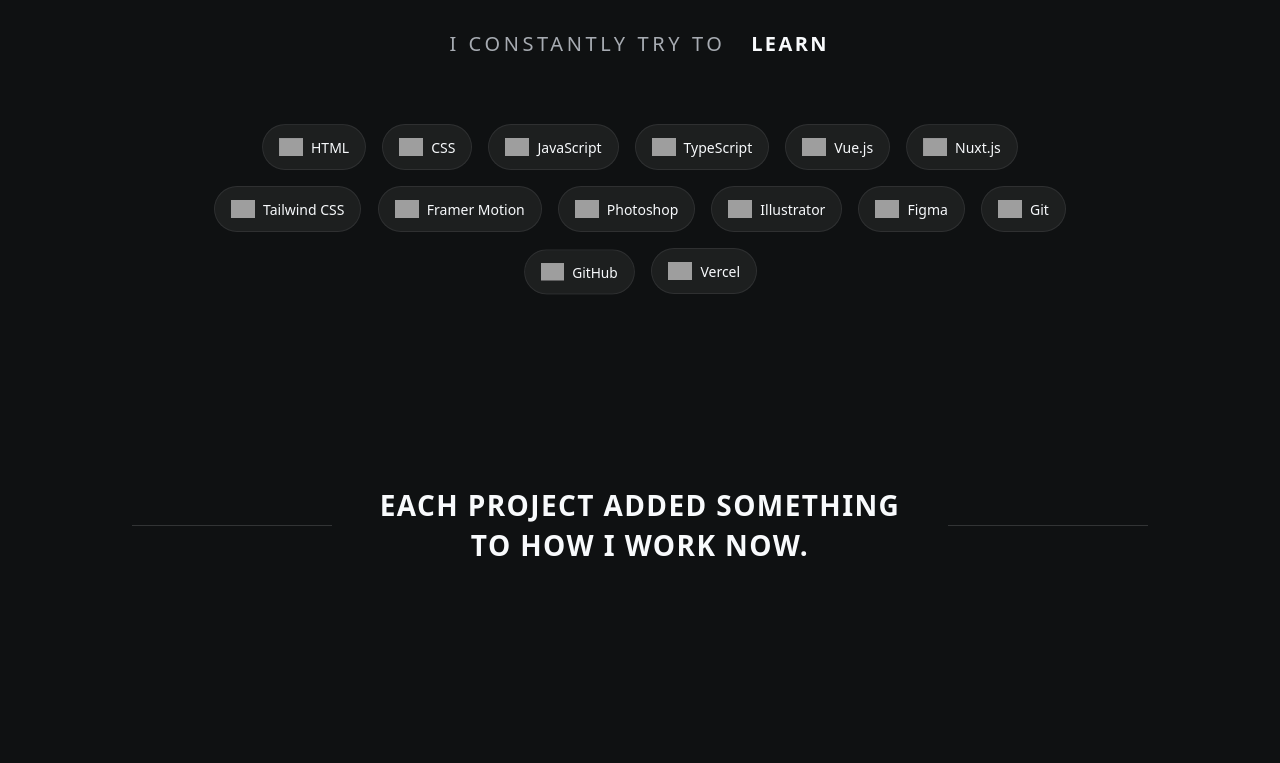
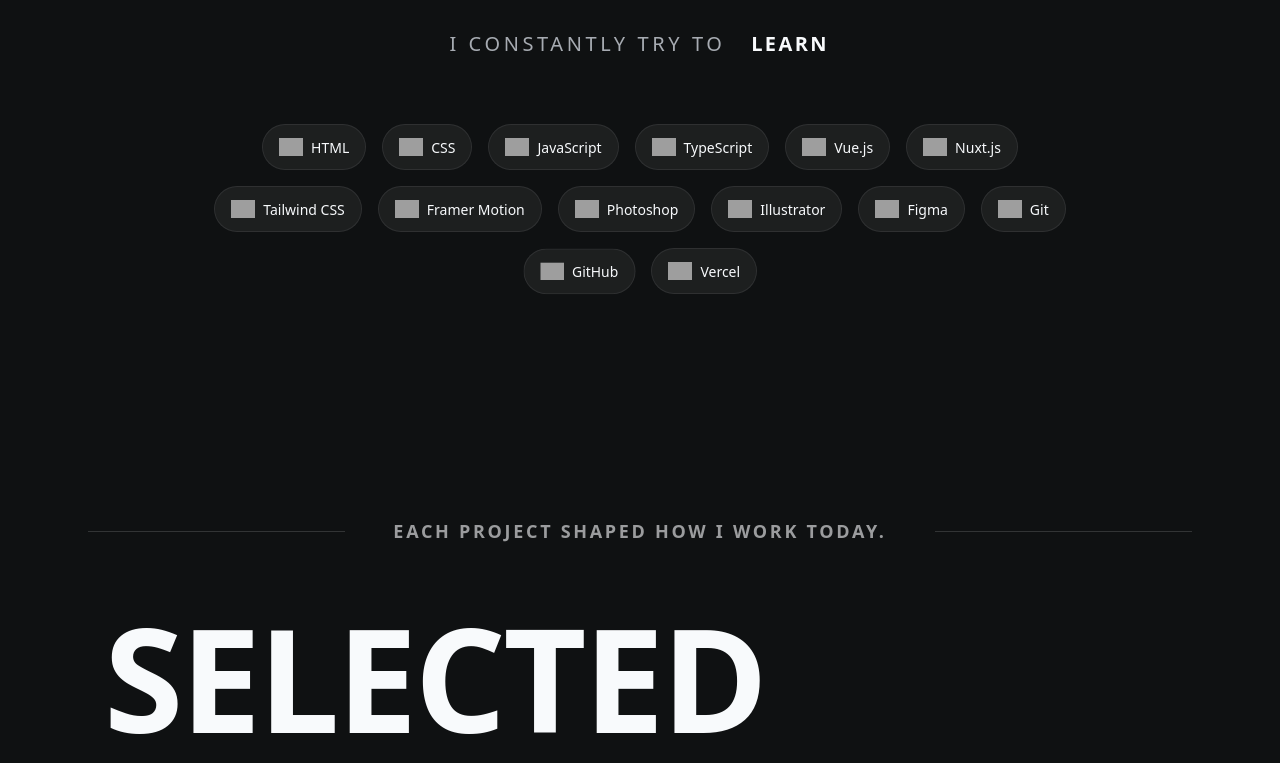
Before and after one commit to amanrai00/PortfolioAman, a Vue app: page / in a window 1280 px wide. Shown: the part 1980-2743 px from the top of the page. Before the commit the page ends 2609 px from the top, so only its background shows below. Built offline with nearby package versions, Linux system fonts and the light colour scheme; grey boxes are pictures that could not be loaded.

Commit message:
statement added

```diff
--- a/src/App.vue
+++ b/src/App.vue
@@ -6,10 +6,7 @@
   <Impact />
   <About />
   <Skills />
-  <Statement>
-    Each project added something<br />
-    to how I work now.
-  </Statement>
+  <Statement />
 
   <section id="projects"></section>
   <section id="contact"></section>
--- a/src/components/Statement.vue
+++ b/src/components/Statement.vue
@@ -1,21 +1,22 @@
 <template>
   <section ref="statementSection" class="statement-section">
+    <!-- Divider with lines and text -->
+    <div class="statement-divider">
+      <div class="statement-line statement-line-left"></div>
+      <span ref="dividerText" class="statement-divider-text">Each project shaped how I work today.</span>
+      <div class="statement-line statement-line-right"></div>
+    </div>
+
+    <!-- Main content -->
     <div class="statement-container">
-      <!-- Left decorative line -->
-      <div class="statement-line"></div>
-
-      <!-- Statement text -->
       <div ref="statementText" class="statement-content">
-        <p class="statement-text">
-          <slot>
-            I believe in clean code,<br />
-            thoughtful design, and one big idea:
-          </slot>
-        </p>
+        <h2 class="statement-main">
+          <span class="statement-line-text">SELECTED</span>
+          <span class="statement-line-text">PROJECTS</span>
+        </h2>
+        <!-- Outlined subtitle -->
+        <p ref="statementOutline" class="statement-outline">SHOWCASE</p>
       </div>
-
-      <!-- Right decorative line -->
-      <div class="statement-line"></div>
     </div>
   </section>
 </template>
@@ -27,6 +28,8 @@ import { ScrollTrigger } from 'gsap/ScrollTrigger';
 
 const statementSection = ref(null);
 const statementText = ref(null);
+const statementOutline = ref(null);
+const dividerText = ref(null);
 
 let statementTimeline = null;
 
@@ -35,15 +38,28 @@ onMounted(() => {
 
   if (!statementSection.value) return;
 
-  gsap.set(statementText.value, {
+  const lineTexts = statementSection.value.querySelectorAll('.statement-line-text');
+
+  gsap.set(lineTexts, {
     opacity: 0,
-    y: 20,
-    filter: 'blur(4px)'
+    y: 60,
+    filter: 'blur(8px)'
   });
 
-  gsap.set('.statement-line', {
-    scaleX: 0
+  gsap.set(statementOutline.value, {
+    opacity: 0,
+    x: -30
   });
+
+  gsap.set(dividerText.value, {
+    opacity: 0,
+    y: 10
+  });
+
+  const dividerLines = statementSection.value.querySelectorAll('.statement-line');
+
+  gsap.set(dividerLines[0], { scaleX: 0, transformOrigin: 'right center' });
+  gsap.set(dividerLines[1], { scaleX: 0, transformOrigin: 'left center' });
 
   statementTimeline = gsap.timeline({
     scrollTrigger: {
@@ -54,19 +70,32 @@ onMounted(() => {
   });
 
   statementTimeline
-    .to('.statement-line', {
+    .to(dividerText.value, {
+      opacity: 1,
+      y: 0,
+      duration: 0.6,
+      ease: 'power3.out'
+    })
+    .to(dividerLines, {
       scaleX: 1,
       duration: 0.8,
       ease: 'power2.out',
       stagger: 0.1
-    })
-    .to(statementText.value, {
+    }, 0.1)
+    .to(lineTexts, {
       opacity: 1,
       y: 0,
       filter: 'blur(0px)',
+      duration: 0.9,
+      ease: 'power3.out',
+      stagger: 0.15
+    }, 0.2)
+    .to(statementOutline.value, {
+      opacity: 1,
+      x: 0,
       duration: 0.7,
       ease: 'power3.out'
-    }, 0.2);
+    }, 0.5);
 });
 
 onUnmounted(() => {
@@ -81,83 +110,121 @@ onUnmounted(() => {
 <style scoped>
 .statement-section {
   position: relative;
-  padding: 4rem 1.5rem;
+  padding: 6rem 1.5rem;
   overflow: hidden;
 }
 
-.statement-container {
+/* Divider lines at top */
+.statement-divider {
   display: flex;
   align-items: center;
   justify-content: center;
   gap: 2rem;
-  max-width: 1200px;
-  margin: 0 auto;
+  margin-bottom: 4rem;
+  padding: 0 clamp(1rem, 5vw, 4rem);
 }
 
 .statement-line {
   flex: 1;
-  max-width: 200px;
   height: 1px;
   background: var(--statement-line-color);
-  transform-origin: center;
+}
+
+.statement-divider-text {
+  font-size: clamp(0.875rem, 1.5vw, 1.125rem);
+  font-weight: 600;
+  text-transform: uppercase;
+  letter-spacing: 0.15em;
+  color: var(--statement-text-muted);
+  white-space: nowrap;
+  padding: 0 1rem;
+}
+
+.statement-container {
+  max-width: 1200px;
+  margin: 0 auto;
+  padding-left: clamp(1rem, 5vw, 4rem);
 }
 
 .statement-content {
-  flex-shrink: 0;
-  text-align: center;
-  padding: 0 1rem;
+  text-align: left;
 }
 
-.statement-text {
-  font-size: clamp(1.25rem, 3vw, 1.75rem);
-  font-weight: 800;
+.statement-main {
+  display: flex;
+  flex-direction: column;
+  margin: 0;
+  line-height: 0.95;
+}
+
+.statement-line-text {
+  font-size: clamp(3rem, 12vw, 9rem);
+  font-weight: 900;
   text-transform: uppercase;
-  letter-spacing: 0.05em;
-  line-height: 1.4;
+  letter-spacing: -0.02em;
   color: var(--statement-text-color);
+}
+
+.statement-outline {
+  font-size: clamp(2rem, 8vw, 6rem);
+  font-weight: 900;
+  text-transform: uppercase;
+  letter-spacing: 0.02em;
   margin: 0;
+  margin-top: -0.1em;
+  margin-left: auto;
+  width: fit-content;
+  padding-right: clamp(1rem, 5vw, 4rem);
+  color: transparent;
+  -webkit-text-stroke: 2px var(--statement-outline-color);
+  text-stroke: 2px var(--statement-outline-color);
 }
 
 /* Dark theme */
 :global([data-theme="dark"]) {
   --statement-text-color: #f8fafc;
+  --statement-text-muted: rgba(248, 250, 252, 0.6);
+  --statement-outline-color: rgba(248, 250, 252, 0.25);
   --statement-line-color: rgba(255, 255, 255, 0.15);
 }
 
 /* Light theme */
 :global([data-theme="light"]) {
   --statement-text-color: #0f4c4c;
+  --statement-text-muted: rgba(15, 76, 76, 0.7);
+  --statement-outline-color: rgba(15, 76, 76, 0.3);
   --statement-line-color: rgba(15, 76, 76, 0.2);
 }
 
 /* Default fallback */
 :root {
   --statement-text-color: var(--theme-text-strong);
+  --statement-text-muted: var(--theme-text-muted);
+  --statement-outline-color: var(--theme-line-soft);
   --statement-line-color: var(--theme-line-soft);
 }
 
 /* Responsive */
 @media (max-width: 768px) {
   .statement-section {
-    padding: 3rem 1rem;
+    padding: 4rem 1rem;
   }
 
   .statement-container {
-    gap: 1rem;
+    padding-left: 1rem;
   }
 
-  .statement-line {
-    max-width: 60px;
-  }
-
-  .statement-content {
-    padding: 0 0.5rem;
+  .statement-outline {
+    -webkit-text-stroke: 1.5px var(--statement-outline-color);
+    text-stroke: 1.5px var(--statement-outline-color);
+    padding-right: 1rem;
   }
 }
 
 @media (max-width: 480px) {
-  .statement-line {
-    display: none;
+  .statement-outline {
+    -webkit-text-stroke: 1px var(--statement-outline-color);
+    text-stroke: 1px var(--statement-outline-color);
   }
 }
 </style>
```
